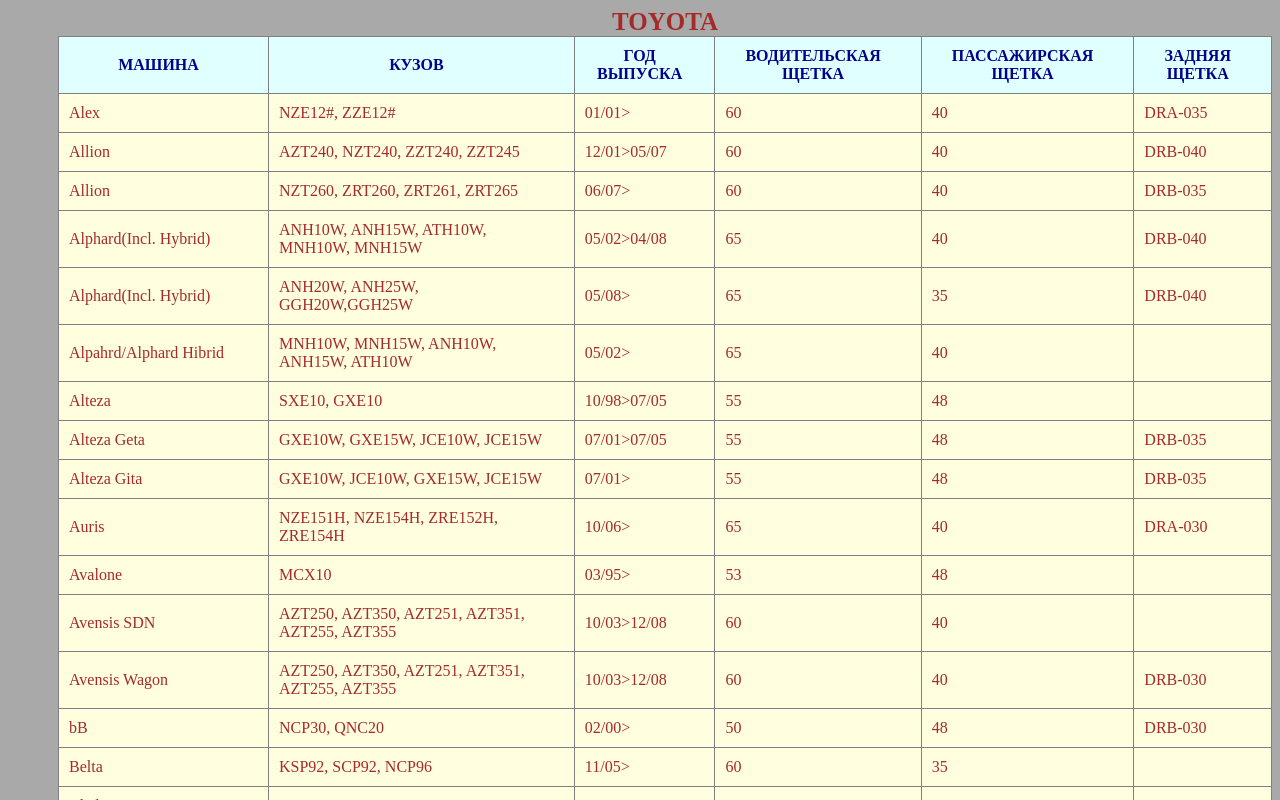
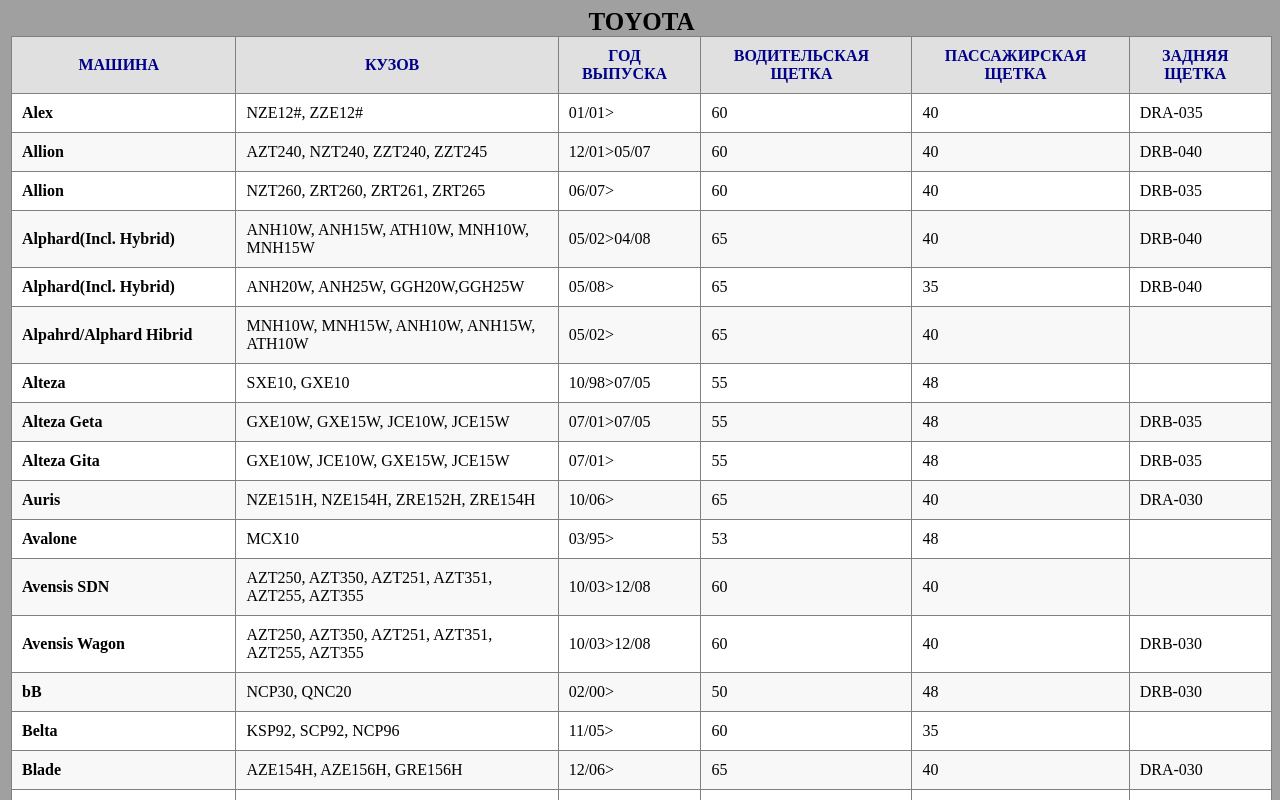
Before and after one commit to svgravity800/svgravity800.github.io, a plain HTML site: page index.html in a window 1280 px wide. Shown: the top 800 px of the page. Drawn offline with Linux system fonts and the light colour scheme.

Commit message:
edit style table

```diff
--- a/style.css
+++ b/style.css
@@ -1,17 +1,14 @@
-p {
-  font-size: 20px;
-}
-
 body {
-  background-color: darkgray;
-  padding-left: 50px;
+  background-color: #A0A0A0;
+  padding-left: 3px;
 }
 
 table {
   border-collapse: collapse;
   border: 1px solid black;
-  background-color: lightyellow;
-  color: brown;
+  /* background-color: lightyellow; */
+  /* color: brown; */
+  margin: auto;
 }
 
 caption {
@@ -25,11 +22,25 @@ td, th {
   padding-right: 20px;
 }
 
-tr:hover {
-  background-color: SpringGreen;
-}
+
 
 th {
    color: darkblue;
-   background-color: lightcyan;
+   background-color: #E0E0E0 ;
 }
+
+tr:nth-child(odd) {
+  background-color: #f8f8f8;
+}
+
+tr:nth-child(even) {
+  background-color: white;
+}
+
+td:first-child {
+  font-weight: bold;
+}
+
+tr:hover {
+  color: #004DFF;
+}
```
